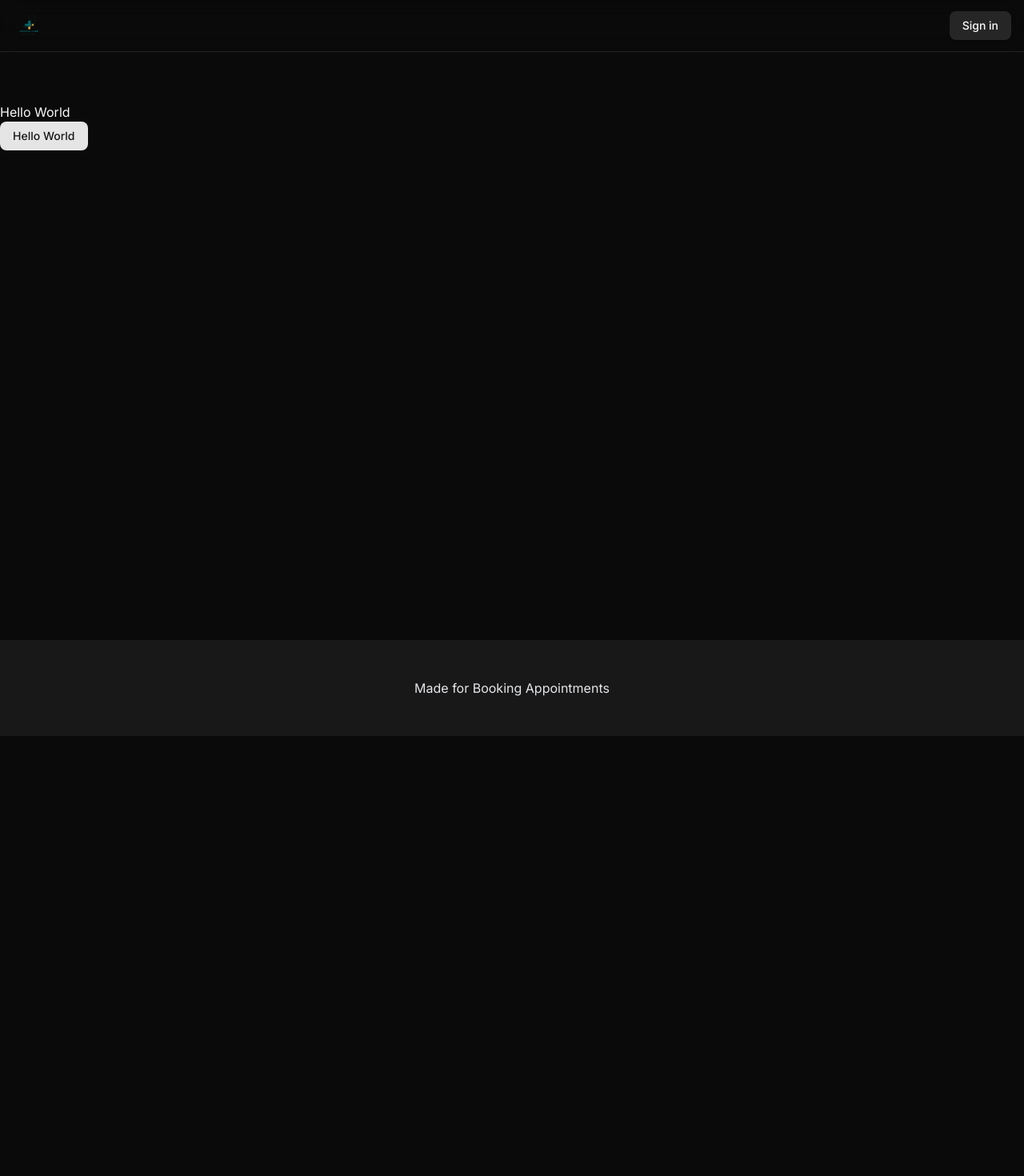
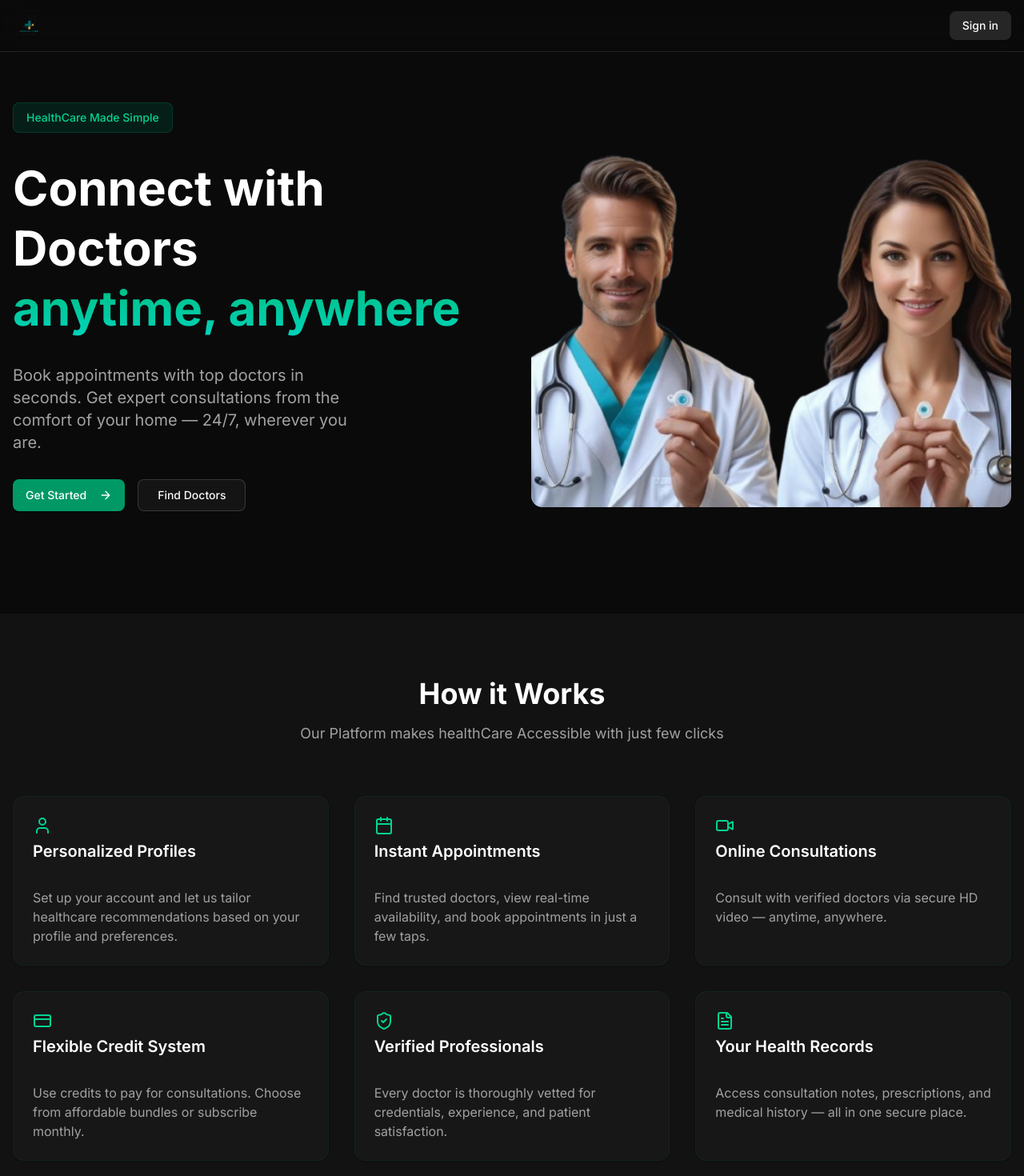
Before and after one commit to Aalok-Hasabnis/Doctor-Appointment-Booking, a Next.js app: page / in a window 1280 px wide. Shown: the top 1470 px of the page at 80% size. Before the commit the page ends 920 px from the top, so only its background shows below. Built offline with nearby package versions, Linux system fonts and the light colour scheme; no server answers.

Commit message:
implemented hero banner, CTA buttons, dynamic data

```diff
--- a/app/globals.css
+++ b/app/globals.css
@@ -120,3 +120,12 @@
     @apply bg-background text-foreground;
   }
 }
+
+
+.gradient {
+  @apply bg-gradient-to-b from-emerald-500 to-teal-400;
+}
+
+.gradient-title {
+  @apply bg-gradient-to-b from-emerald-500 to-teal-400 font-bold text-transparent bg-clip-text pb-1 pr-2;
+}
--- a/app/page.js
+++ b/app/page.js
@@ -1,12 +1,70 @@
 import Image from "next/image";
 import { Button } from "@/components/ui/button"
+import { Badge } from "@/components/ui/badge";
+import { ArrowRight } from "lucide-react";
+import Link from "next/link";
+import { features } from "@/lib/data";
+import { Card, CardHeader, CardContent, CardTitle } from "@/components/ui/card";
 
 export default function Home() {
   return (
-    <div className="py-32">
-      Hello World
-      <br></br>
-      <Button>Hello World</Button>
+    <div className="bg-background">
+      <section className="relative overflow-hidden py-32">
+        <div className="container mx-auto px-4">
+          <div className="grid grid-cols-1 lg:grid-cols-2 gap-12 items-center">
+            <div className="space-y-8">
+              <Badge variant="outline"
+              className="bg-emerald-900/30 border-emerald-700/30 px-4 py-2 text-emerald-400 text-sm font-medium">
+                HealthCare Made Simple
+              </Badge>
+              <h1 className="text-4xl md:text-5xl lg:text-6xl font-bold text-white leading-tight">
+                Connect with Doctors <br /> <span className="gradient-title">anytime, anywhere</span>
+              </h1>
+              <p className="text-muted-foreground text-lg md:text-xl max-w-md">
+              Book appointments with top doctors in seconds. Get expert consultations from the comfort of your home — 24/7, wherever you are.
+              </p>
+              <div className="flex flex-col sm:flex-row gap-4">
+                <Button asChild size="lg" className="bg-emerald-600 text-white hover:bg-emerald-700">
+                  <Link href={'/onboarding'}>
+                  Get Started <ArrowRight className="ml-2 h-4 w-4"/></Link>
+                </Button>
+
+                <Button asChild size="lg" variant="outline" className="border-e-emerald-700/30 hover:bg-muted/80">
+                  <Link href={'/doctors'}>
+                  Find Doctors </Link>
+                </Button>
+              </div>
+            </div>
+            <div className="relative h-[400px] lg:h-[500px]">
+              <Image src="/Banner1.png" alt="Doctor Consultation" fill priority className="object-cover md:pt-14 rounded-xl"/>
+            </div>
+          </div>
+        </div>
+      </section>
+
+      <section className="py-20 bg-muted/30">
+        <div className="container mx-auto px-4">
+          <div className="text-center mb-16">
+            <h2 className="text-3xl md:text-4xl font-bold text-white mb-4">How it Works</h2>
+            <p className="text-muted-foreground text-lg max-w-2xl mx-auto">Our Platform makes healthCare Accessible with just few clicks</p>
+          </div>
+        </div>
+        <div className="grid grid-cols-1 md:grid-cols-2 lg:grid-cols-3 gap-8 px-4">
+          {features.map((feature, index) => {
+            return (
+              <Card key={index} className="border-emerald-900/20 hover:border-emerald-800/40 transition-all duration-300">
+                <CardHeader className="pb-2">
+                  <div> {feature.icon}</div>
+                  <CardTitle className="text-xl font-semibold text-white">{feature.title}</CardTitle>
+                </CardHeader>
+                <CardContent>
+                  <p className="text-muted-foreground">{feature.description}</p>
+                </CardContent>
+              </Card>
+            )
+          })}
+        </div>
+      </section>
     </div>
   );
 }
--- /dev/null
+++ b/lib/data.js
@@ -0,0 +1,75 @@
+import { Calendar, Video, CreditCard, User, FileText, ShieldCheck} from "lucide-react";
+
+export const features = [
+  {
+    icon: <User className="h-6 w-6 text-emerald-400" />,
+    title: "Personalized Profiles",
+    description:
+      "Set up your account and let us tailor healthcare recommendations based on your profile and preferences.",
+  },
+  {
+    icon: <Calendar className="h-6 w-6 text-emerald-400" />,
+    title: "Instant Appointments",
+    description:
+      "Find trusted doctors, view real-time availability, and book appointments in just a few taps.",
+  },
+  {
+    icon: <Video className="h-6 w-6 text-emerald-400" />,
+    title: "Online Consultations",
+    description:
+      "Consult with verified doctors via secure HD video — anytime, anywhere.",
+  },
+  {
+    icon: <CreditCard className="h-6 w-6 text-emerald-400" />,
+    title: "Flexible Credit System",
+    description:
+      "Use credits to pay for consultations. Choose from affordable bundles or subscribe monthly.",
+  },
+  {
+    icon: <ShieldCheck className="h-6 w-6 text-emerald-400" />,
+    title: "Verified Professionals",
+    description:
+      "Every doctor is thoroughly vetted for credentials, experience, and patient satisfaction.",
+  },
+  {
+    icon: <FileText className="h-6 w-6 text-emerald-400" />,
+    title: "Your Health Records",
+    description:
+      "Access consultation notes, prescriptions, and medical history — all in one secure place.",
+  },
+];
+
+
+// JSON data for testimonials
+export const testimonials = [
+  {
+    initials: "SP",
+    name: "Sarah Patel",
+    role: "Patient",
+    quote:
+      "Booking an online consultation was seamless. I received quality care without leaving my home.",
+  },
+  {
+    initials: "RM",
+    name: "Dr. Rohan Mehta",
+    role: "Dermatologist",
+    quote:
+      "This platform allows me to connect with patients more efficiently. The experience is smooth and professional.",
+  },
+  {
+    initials: "JT",
+    name: "Jayesh Trivedi",
+    role: "Working Professional",
+    quote:
+      "The credit system is brilliant. I shared credits with my family and booked multiple consultations with ease.",
+  },
+];
+
+
+// JSON data for credit system benefits
+export const creditBenefits = [
+  "Every consultation uses <strong class='text-emerald-400'>2 credits</strong>, no matter the duration",
+  "<strong class='text-emerald-400'>Credits never expire</strong> — use them whenever you need care",
+  "Monthly plans give you <strong class='text-emerald-400'>fresh credits every month</strong> automatically",
+  "Pause or cancel your plan <strong class='text-emerald-400'>anytime</strong> — no questions asked",
+];
```
Also changed, not shown: 1 other file (tests, documents, lock files or other folders).
